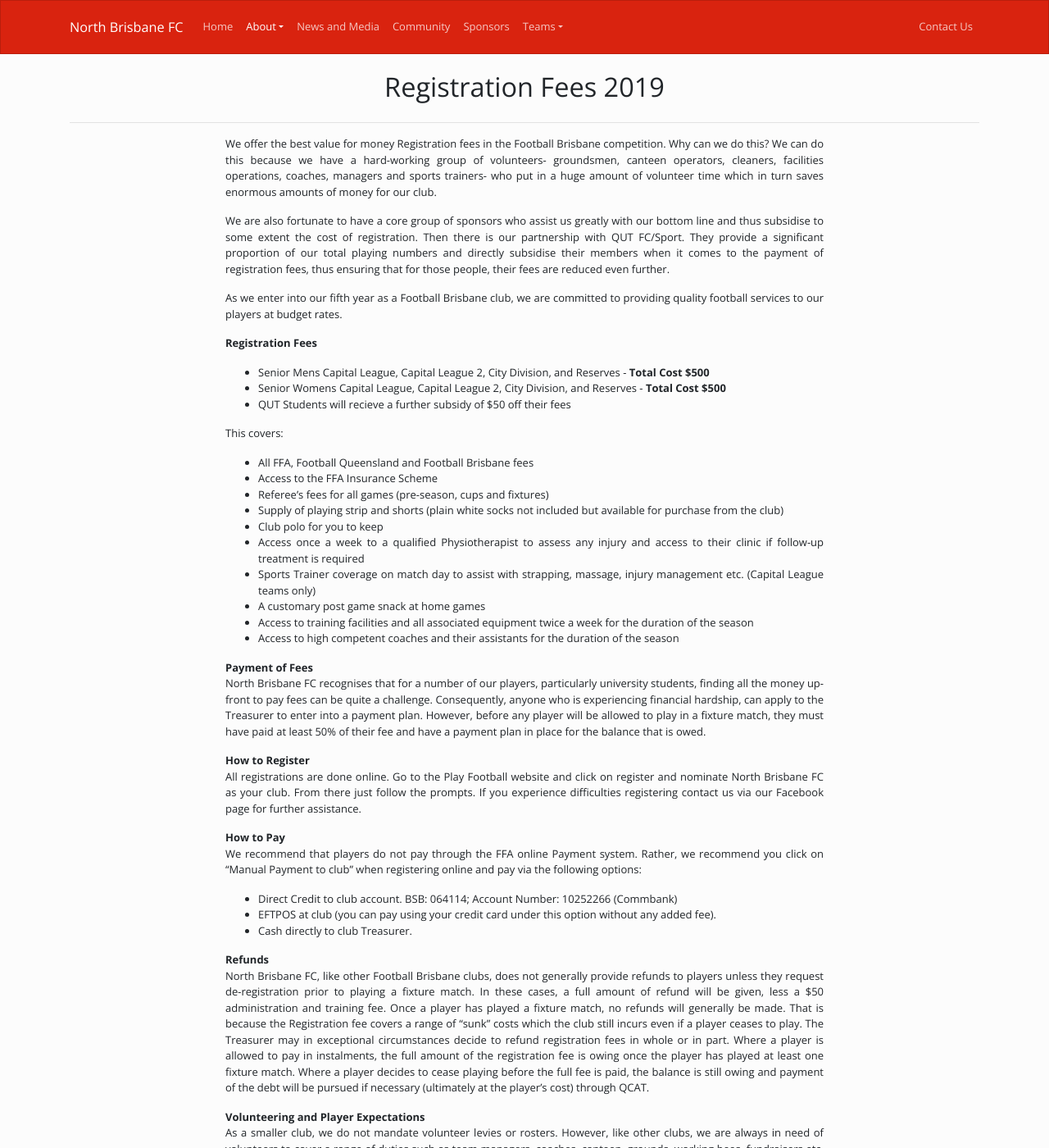
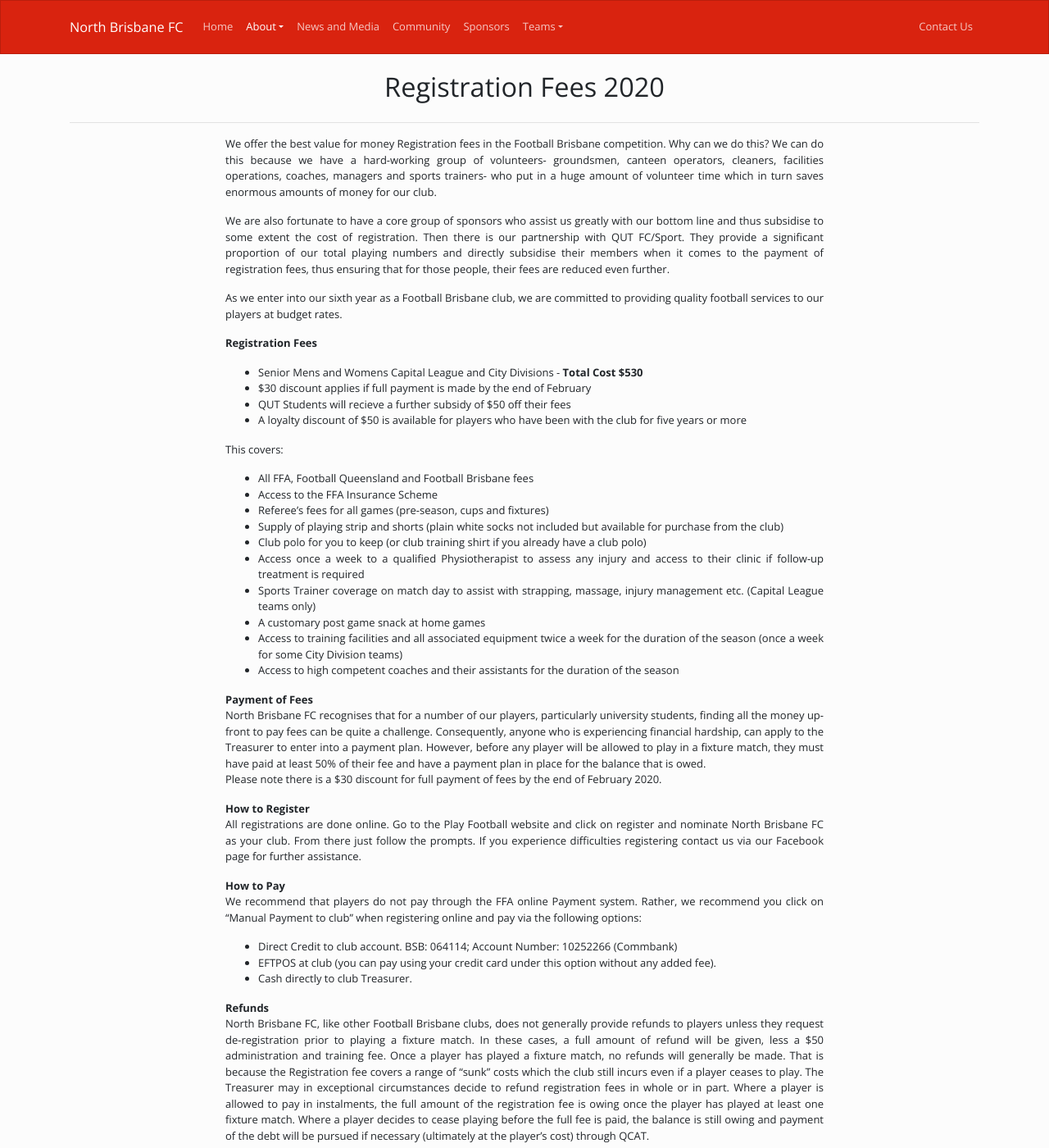
Before and after one commit to technicalnbfc/technicalnbfc.github.io, a Jekyll site: the page built from about/registration.md, in a window 1280 px wide and 1400 px high. Shown: the whole window at 82% size. Built offline with Jekyll 4.4.1, drawn with Linux system fonts in a browser that asks for light colours; nearby versions of some CDN libraries.

Commit message:
small changes ahead of 2020 - further updates to be made to payment of fees and refunds

```diff
--- a/about/registration.md
+++ b/about/registration.md
@@ -1,12 +1,13 @@
 ---
 layout: defaults
 title: Registration
+published: true
 ---
 
 <div class="container">
   <div class="row top-buffer">
     <div class="col">
-      <h1 class="text-center">Registration Fees 2019</h1>
+      <h1 class="text-center">Registration Fees 2020</h1>
     </div>
   </div>
   <hr>
@@ -17,29 +18,30 @@ We offer the best value for money Registration fees in the Football Brisbane com
 
 We are also fortunate to have a core group of sponsors who assist us greatly with our bottom line and thus subsidise to some extent the cost of registration. Then there is our partnership with QUT FC/Sport. They provide a significant proportion of our total playing numbers and directly subsidise their members when it comes to the payment of registration fees, thus ensuring that for those people, their fees are reduced even further.
 
-As we enter into our fifth year as a Football Brisbane club, we are committed to providing quality football services to our players at budget rates.
+As we enter into our sixth year as a Football Brisbane club, we are committed to providing quality football services to our players at budget rates.
 
 __Registration Fees__
-* Senior Mens Capital League, Capital League 2, City Division, and Reserves - __Total Cost $500__
-* Senior Womens Capital League, Capital League 2, City Division, and Reserves - __Total Cost $500__
+* Senior Mens and Womens Capital League and City Divisions - __Total Cost $530__
+* $30 discount applies if full payment is made by the end of February
 * QUT Students will recieve a further subsidy of $50 off their fees
+* A loyalty discount of $50 is available for players who have been with the club for five years or more
 
 This covers:
 * All FFA, Football Queensland and Football Brisbane fees
 * Access to the FFA Insurance Scheme
 * Referee's fees for all games (pre-season, cups and fixtures)
 * Supply of playing strip and shorts (plain white socks not included but available for purchase from the club)
-* Club polo for you to keep
+* Club polo for you to keep (or club training shirt if you already have a club polo)
 * Access once a week to a qualified Physiotherapist to assess any injury and access to their clinic if follow-up treatment is required
 * Sports Trainer coverage on match day to assist with strapping, massage, injury management etc. (Capital League teams only)
 * A customary post game snack at home games
-* Access to training facilities and all associated equipment twice a week for the duration of the season
+* Access to training facilities and all associated equipment twice a week for the duration of the season (once a week for some City Division teams)
 * Access to high competent coaches and their assistants for the duration of the season
 
 
 __Payment of Fees__
-North Brisbane FC recognises that for a number of our players, particularly university students, finding all the money up-front to pay fees can be quite a challenge. Consequently, anyone who is experiencing financial hardship, can apply to the Treasurer to enter into a payment plan.
-However, before any player will be allowed to play in a fixture match, they must have paid at least 50% of their fee and have a payment plan in place for the balance that is owed.
+North Brisbane FC recognises that for a number of our players, particularly university students, finding all the money up-front to pay fees can be quite a challenge. Consequently, anyone who is experiencing financial hardship, can apply to the Treasurer to enter into a payment plan. However, before any player will be allowed to play in a fixture match, they must have paid at least 50% of their fee and have a payment plan in place for the balance that is owed.
+Please note there is a $30 discount for full payment of fees by the end of February 2020.
 
 
 __How to Register__
```
